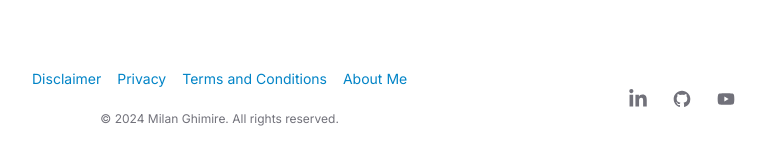
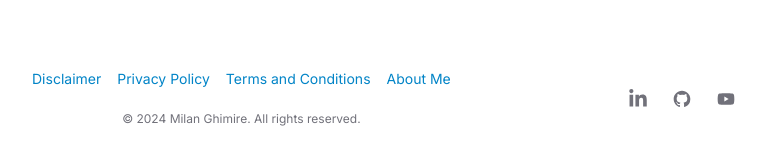
Before and after one commit to themilang/DigitalNotebook, a Next.js app: page / in a window 1280 px wide. Shown: the part 2325-2483 px from the top of the page, without its empty margins (256-1023 px from the left). Built offline with nearby package versions, Linux system fonts and the light colour scheme; no server answers; a web font is replaced by a local one.

Commit message:
Fix: privacy policy

```diff
--- a/components/footer.tsx
+++ b/components/footer.tsx
@@ -76,11 +76,11 @@ export default function Footer() {
               <li>
                 {' '}
                 <Link
-                  href='/privacy'
+                  href='/privacy-policy'
                   className='text-sky-600 hover:underline'
                 >
                   {' '}
-                  Privacy
+                  Privacy Policy
                 </Link>
               </li>
               <li>
```
